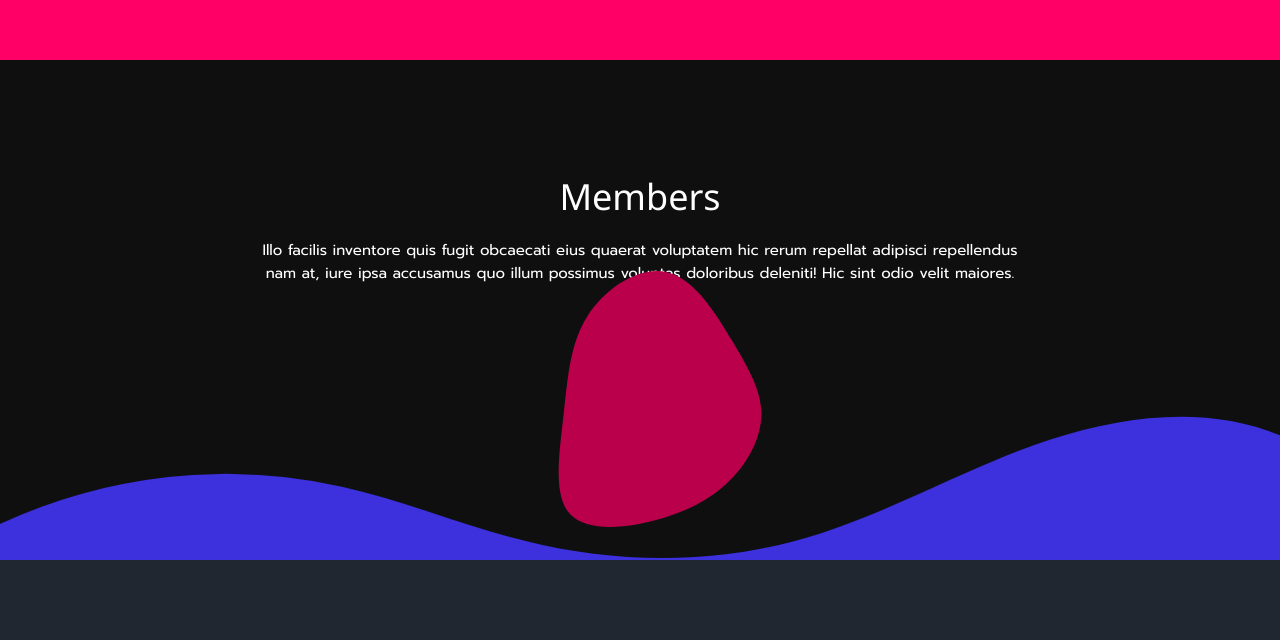
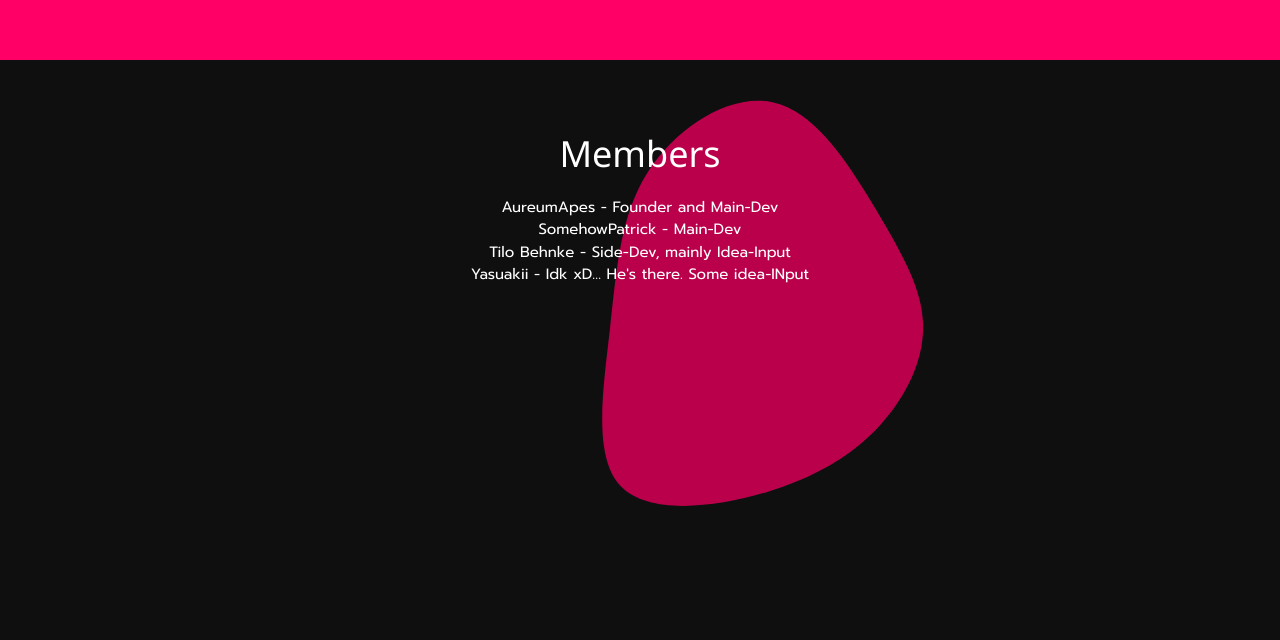
Before and after one commit to Amiraxoba/Amiraxoba.github.io, a plain HTML site: page index.html in a window 1280 px wide. Shown: the part 1840-2480 px from the top of the page. Before the commit the page ends 2459 px from the top, so only its background shows below. Drawn offline with nearby package versions, Linux system fonts and the light colour scheme; a script that the page names is missing.

Commit message:
Fixes Member Section and Bottom-Wave

```diff
--- a/index.html
+++ b/index.html
@@ -21,7 +21,7 @@
             margin: 0;
             font-family: "Prompt", sans-serif;
             color: white;
-            background: #202731;
+            background: #0f0f10;
         }
 
         section {
@@ -53,10 +53,18 @@
         }
 
         .blob-motion {
-            position: absolute;
-            transform: translate(-450px, -80px);
-            height: 400px;
+            position: relative;
+            transform: translate(0, -200px);
+            height: 750px;
+            width: 950px;
             z-index: 0;
+        }
+
+        .blob-text {
+            background-color: transparent;
+            z-index: 2;
+            transform: translate(0, -800px);
+            position: relative;
         }
 
         .spacer {
@@ -75,12 +83,17 @@
         .layered-bottom {
             background-image: url("./layered-bottom.svg");
         }
+
+        .wave-bottom {
+            transform: translate(0, 2000px) rotate(180deg);
+        }
+
     </style>
 </head>
 
 <body>
     <!-- Who are we Section -->
-    <section class="blue">
+    <section id="who" class="blue">
         <h1>Who are we</h1>
         <p>
             We are an team of Web-Engeneering Amateurs who are also intrested in Go and JVM-Languages like Java and
@@ -99,13 +112,13 @@
     <!-- The Layered Waves between Who we are and Languages -->
     <div class="spacer layered-top"></div>
     <!-- The Most used Languages Section -->
-    <section class="red" style="padding-top: 50px;">
+    <section id="languages" class="red" style="padding-top: 50px;">
         <h1>Our Most Used Languages</h1>
         Go for Web-Apps Like our CLi Applications, Interpreters etc.<br>
         JavaScript ( + HTML) for Desktop Apps our Website (which you currently view)
     </section>
     <div class="spacer layered-bottom"></div>
-    <section class="pink" style="height: 900px;">
+    <section id="projects" class="pink" style="height: 900px;">
         <h1>Projects</h1>
         <p>
         <h3>Current in Work</h3>
@@ -120,18 +133,14 @@
             File-Sharing-Service to upload FIles on a Server in a WebApp and view them in the Browser or in the Cli
             CLient</li>
         <h3>Reachability</h3>
-        All of our Projects are Open Source and Downloadable at our <a href="https://github.com/Amiraxoba">Github Organisation</a> <br>All Licenses are are found <a href="/LICENSE">here</a>
+        All of our Projects are Open Source and Downloadable at our <a href="https://github.com/Amiraxoba">Github
+            Organisation</a> <br>All Licenses are are found <a href="/LICENSE">here</a>
         </p>
     </section>
     <!-- Members Section -->
-    <section class="dark">
-        <h1 style="background-color: transparent; z-index: 1;">Members</h1>
-        <p style="background-color: transparent; z-index: 1;">Illo facilis inventore quis fugit obcaecati eius quaerat
-            voluptatem
-            hic rerum repellat adipisci repellendus
-            nam at, iure ipsa accusamus quo illum possimus voluptas doloribus deleniti! Hic sint odio velit maiores.</p>
+    <section id="member" class="dark">
         <!-- The AnimatedBlob -->
-        <svg class="blob-motion" id="visual" viewBox="0 0 900 600" width="900" height="600"
+        <svg class="blob-motion" id="visual" viewBox="0 0 900 600"
             xmlns="http://www.w3.org/2000/svg" xmlns:xlink="http://www.w3.org/1999/xlink" version="1.1">
             <g transform="translate(499.7671161398958 288.29061051410974)">
                 <path id="blob1"
@@ -144,6 +153,15 @@
                     fill="#BB004B"></path>
             </g>
         </svg>
+        <!-- The Text of the Member Section -->
+        <h1 class="blob-text">Members</h1>
+        <p class="blob-text">
+            AureumApes - Founder and Main-Dev<br>
+            SomehowPatrick - Main-Dev<br>
+            Tilo Behnke - Side-Dev, mainly Idea-Input<br>
+            Yasuakii - Idk xD… He's there. Some idea-INput
+        </p>
+
 
         <!-- Script to Animate the Blob -->
         <script>
@@ -155,7 +173,7 @@
             )
             tween.start()
         </script>
-
+    </section>
     <div class="wave-bottom">
         <svg data-name="Layer 1" xmlns="http://www.w3.org/2000/svg" viewBox="0 0 1200 120"
             preserveAspectRatio="none">
@@ -164,7 +182,6 @@
                 class="shape-fill"></path>
         </svg>
     </div>
-    </section>
 </body>
 
 </html>
```
Lines whose indentation alone changed are shown as unchanged.
